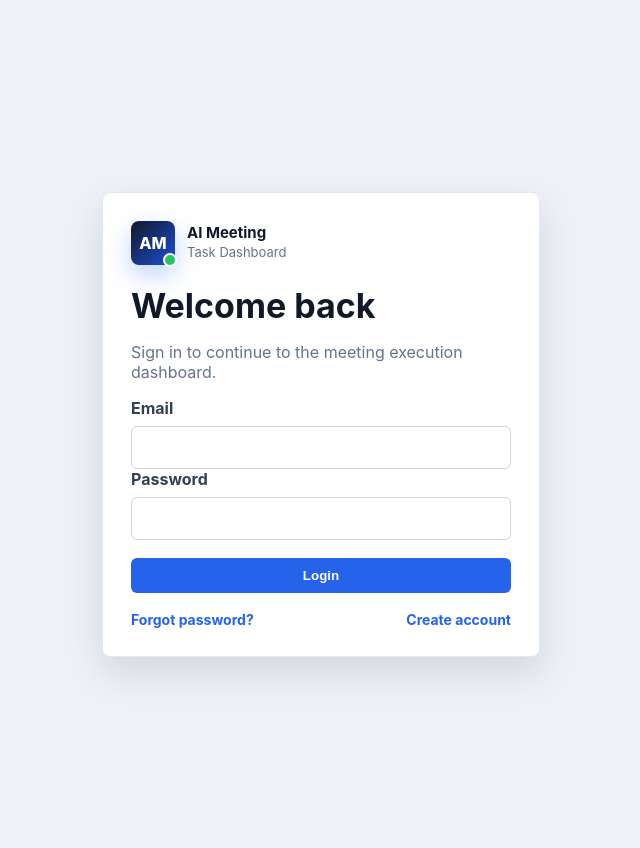
After one commit to kamalesh-sankaranarayanan/AI-Meeting-Analyser, a Flask app: page /login in a window 1280 px wide. The commit adds this page. Shown: the whole page, without its empty margins (319-959 px from the left). Run offline with Flask 3, Linux system fonts and the light colour scheme; the visitor is signed in with stand-in values (Sample User, id 1); data comes from the database, SQL or seed files in the repository.

Commit message:
Add user authentication flow

```diff
--- a/app.py
+++ b/app.py
@@ -1,5 +1,6 @@
-from flask import Flask, render_template, request, redirect, send_file, jsonify, url_for
+from flask import Flask, render_template, request, redirect, send_file, jsonify, url_for, session
 from werkzeug.utils import secure_filename
+from werkzeug.security import generate_password_hash, check_password_hash
 import sqlite3
 import os
 import logging
@@ -7,13 +8,15 @@ import threading
 import time
 import json
 import re
-from datetime import datetime
+import secrets
+from datetime import datetime, timedelta
 from schema import init_db
 from agents import run_all_agents
 from jobs import create_job_or_duplicate, run_processing_job
 from drive_watcher import run_drive_check
 from state import load_state
 from storage import DB_PATH, UPLOAD_FOLDER, REPORTS_DIR, ensure_storage_dirs
+from mailer import send_password_reset
 # Setup logging
 logging.basicConfig(
     level=logging.INFO,
@@ -22,6 +25,7 @@ logging.basicConfig(
 logger = logging.getLogger(__name__)
 
 app = Flask(__name__)
+app.secret_key = os.getenv("SECRET_KEY", secrets.token_hex(32))
 ensure_storage_dirs()
 try:
     init_db()
@@ -58,6 +62,224 @@ def get_db_connection():
 def allowed_file(filename):
     return '.' in filename and \
            filename.rsplit('.', 1)[1].lower() in ALLOWED_EXTENSIONS
+
+
+def auth_enabled():
+    return os.getenv("AUTH_ENABLED", "true").lower() == "true"
+
+
+def auth_time():
+    return datetime.now().strftime("%Y-%m-%d %H:%M:%S")
+
+
+def user_count():
+    conn = get_db_connection()
+    count = conn.execute("SELECT COUNT(*) FROM users").fetchone()[0]
+    conn.close()
+    return count
+
+
+def get_user_by_email(email):
+    conn = get_db_connection()
+    user = conn.execute("SELECT * FROM users WHERE lower(email)=lower(?)", (email,)).fetchone()
+    conn.close()
+    return user
+
+
+def get_user_by_id(user_id):
+    conn = get_db_connection()
+    user = conn.execute("SELECT * FROM users WHERE id=?", (user_id,)).fetchone()
+    conn.close()
+    return user
+
+
+def create_user(name, email, password):
+    conn = get_db_connection()
+    cursor = conn.cursor()
+    cursor.execute("""
+        INSERT INTO users (name, email, password_hash, created_at)
+        VALUES (?, ?, ?, ?)
+    """, (name.strip(), email.strip().lower(), generate_password_hash(password), auth_time()))
+    conn.commit()
+    user_id = cursor.lastrowid
+    conn.close()
+    return user_id
+
+
+def create_password_reset(user_id):
+    token = secrets.token_urlsafe(32)
+    conn = get_db_connection()
+    conn.execute("""
+        INSERT INTO password_resets (user_id, token, created_at, expires_at)
+        VALUES (?, ?, ?, ?)
+    """, (
+        user_id,
+        token,
+        auth_time(),
+        (datetime.now() + timedelta(hours=1)).strftime("%Y-%m-%d %H:%M:%S")
+    ))
+    conn.commit()
+    conn.close()
+    return token
+
+
+def get_reset_by_token(token):
+    conn = get_db_connection()
+    reset = conn.execute("""
+        SELECT pr.*, u.email
+        FROM password_resets pr
+        JOIN users u ON u.id=pr.user_id
+        WHERE pr.token=?
+          AND pr.used_at IS NULL
+          AND pr.expires_at >= ?
+    """, (token, auth_time())).fetchone()
+    conn.close()
+    return reset
+
+
+def safe_next_url(value):
+    if value and value.startswith("/") and not value.startswith("//"):
+        return value
+    return url_for("dashboard")
+
+
+@app.before_request
+def require_login():
+    if not auth_enabled():
+        return None
+
+    public_endpoints = {"login", "register", "forgot_password", "reset_password", "static"}
+    if request.endpoint in public_endpoints:
+        return None
+
+    if user_count() == 0:
+        return redirect(url_for("register", next=request.full_path if request.query_string else request.path))
+
+    if session.get("user_id") and get_user_by_id(session["user_id"]):
+        return None
+
+    return redirect(url_for("login", next=request.full_path if request.query_string else request.path))
+
+
+@app.route("/login", methods=["GET", "POST"])
+def login():
+    if not auth_enabled():
+        return redirect(url_for("dashboard"))
+
+    if user_count() == 0:
+        return redirect(url_for("register", next=request.args.get("next", "/")))
+
+    next_url = safe_next_url(request.args.get("next"))
+    if request.method == "POST":
+        email = request.form.get("email", "").strip().lower()
+        password = request.form.get("password", "")
+        user = get_user_by_email(email)
+        if user and check_password_hash(user["password_hash"], password):
+            session.clear()
+            session["user_id"] = user["id"]
+            session["user_email"] = user["email"]
+            conn = get_db_connection()
+            conn.execute("UPDATE users SET last_login_at=? WHERE id=?", (auth_time(), user["id"]))
+            conn.commit()
+            conn.close()
+            return redirect(safe_next_url(request.form.get("next")))
+        return render_template("login.html", error="Invalid password", next_url=next_url), 401
+
+    return render_template("login.html", next_url=next_url)
+
+
+@app.route("/register", methods=["GET", "POST"])
+def register():
+    if not auth_enabled():
+        return redirect(url_for("dashboard"))
+
+    registration_open = user_count() == 0 or os.getenv("ALLOW_REGISTRATION", "false").lower() == "true"
+    if not registration_open:
+        return redirect(url_for("login"))
+
+    next_url = safe_next_url(request.args.get("next"))
+    if request.method == "POST":
+        name = request.form.get("name", "").strip()
+        email = request.form.get("email", "").strip().lower()
+        password = request.form.get("password", "")
+        confirm_password = request.form.get("confirm_password", "")
+
+        if not name or not email or not password:
+            return render_template("register.html", error="All fields are required.", next_url=next_url), 400
+        if len(password) < 8:
+            return render_template("register.html", error="Password must be at least 8 characters.", next_url=next_url), 400
+        if password != confirm_password:
+            return render_template("register.html", error="Passwords do not match.", next_url=next_url), 400
+        if get_user_by_email(email):
+            return render_template("register.html", error="An account already exists for this email.", next_url=next_url), 400
+
+        user_id = create_user(name, email, password)
+        session.clear()
+        session["user_id"] = user_id
+        session["user_email"] = email
+        return redirect(safe_next_url(request.form.get("next")))
+
+    return render_template("register.html", next_url=next_url)
+
+
+@app.route("/forgot-password", methods=["GET", "POST"])
+def forgot_password():
+    if not auth_enabled():
+        return redirect(url_for("dashboard"))
+
+    if request.method == "POST":
+        email = request.form.get("email", "").strip().lower()
+        user = get_user_by_email(email)
+        reset_link = None
+        email_sent = False
+        if user:
+            token = create_password_reset(user["id"])
+            reset_link = url_for("reset_password", token=token, _external=True)
+            email_sent = send_password_reset(user["email"], reset_link)
+
+        return render_template(
+            "forgot_password.html",
+            success="If that email exists, a reset link has been prepared.",
+            reset_link=reset_link if not email_sent else None
+        )
+
+    return render_template("forgot_password.html")
+
+
+@app.route("/reset-password/<token>", methods=["GET", "POST"])
+def reset_password(token):
+    if not auth_enabled():
+        return redirect(url_for("dashboard"))
+
+    reset = get_reset_by_token(token)
+    if not reset:
+        return render_template("reset_password.html", error="This reset link is invalid or expired."), 400
+
+    if request.method == "POST":
+        password = request.form.get("password", "")
+        confirm_password = request.form.get("confirm_password", "")
+        if len(password) < 8:
+            return render_template("reset_password.html", token=token, error="Password must be at least 8 characters."), 400
+        if password != confirm_password:
+            return render_template("reset_password.html", token=token, error="Passwords do not match."), 400
+
+        conn = get_db_connection()
+        conn.execute(
+            "UPDATE users SET password_hash=? WHERE id=?",
+            (generate_password_hash(password), reset["user_id"])
+        )
+        conn.execute("UPDATE password_resets SET used_at=? WHERE id=?", (auth_time(), reset["id"]))
+        conn.commit()
+        conn.close()
+        return redirect(url_for("login"))
+
+    return render_template("reset_password.html", token=token)
+
+
+@app.route("/logout", methods=["POST"])
+def logout():
+    session.clear()
+    return redirect(url_for("login"))
 
 
 def current_time():
--- a/static/style.css
+++ b/static/style.css
@@ -99,6 +99,161 @@ button:hover{
 
 input[type=file]{
     margin-right:10px;
+}
+
+input[type=text],
+input[type=email],
+input[type=password]{
+    width:100%;
+    box-sizing:border-box;
+    padding:12px 14px;
+    border:1px solid #cbd5e1;
+    border-radius:6px;
+    font-size:15px;
+}
+
+label{
+    display:block;
+    margin-bottom:8px;
+    color:#334155;
+    font-weight:700;
+}
+
+.auth-page{
+    min-height:100vh;
+    display:flex;
+    align-items:center;
+    justify-content:center;
+    padding:24px;
+}
+
+.auth-card{
+    width:100%;
+    max-width:380px;
+    background:white;
+    padding:28px;
+    border-radius:8px;
+    border:1px solid #e5e7eb;
+    box-shadow:0 16px 36px rgba(15,23,42,0.12);
+}
+
+.auth-card h1{
+    margin-bottom:8px;
+}
+
+.auth-card p{
+    color:#64748b;
+}
+
+.auth-brand{
+    display:flex;
+    align-items:center;
+    gap:12px;
+    margin-bottom:20px;
+}
+
+.auth-brand strong{
+    display:block;
+    color:#111827;
+    font-size:15px;
+    line-height:1.1;
+}
+
+.auth-brand span{
+    display:block;
+    color:#64748b;
+    font-size:13px;
+    margin-top:3px;
+}
+
+.auth-mark{
+    width:44px;
+    height:44px;
+    flex:0 0 44px;
+    display:flex;
+    align-items:center;
+    justify-content:center;
+    border-radius:8px;
+    background:linear-gradient(135deg, #111827 0%, #1d4ed8 100%);
+    color:white;
+    font-weight:800;
+    letter-spacing:0;
+    box-shadow:0 10px 24px rgba(37,99,235,0.28);
+    position:relative;
+}
+
+.auth-mark::after{
+    content:"";
+    width:10px;
+    height:10px;
+    border-radius:999px;
+    background:#22c55e;
+    border:2px solid white;
+    position:absolute;
+    right:-2px;
+    bottom:-2px;
+}
+
+.auth-card button{
+    width:100%;
+    margin-top:18px;
+}
+
+.auth-links{
+    display:flex;
+    justify-content:space-between;
+    gap:12px;
+    margin-top:18px;
+    font-size:14px;
+}
+
+.auth-links a{
+    color:#2563eb;
+    font-weight:700;
+    text-decoration:none;
+}
+
+.auth-links a:hover{
+    text-decoration:underline;
+}
+
+.success-text{
+    color:#15803d;
+    font-weight:700;
+}
+
+.reset-link-box{
+    margin-top:14px;
+    padding:12px;
+    border-radius:6px;
+    background:#eff6ff;
+    border:1px solid #bfdbfe;
+    word-break:break-word;
+}
+
+.reset-link-box span{
+    display:block;
+    color:#1e3a8a;
+    font-weight:800;
+    margin-bottom:6px;
+}
+
+.reset-link-box a{
+    color:#2563eb;
+    font-size:13px;
+}
+
+.logout-form{
+    margin-left:auto;
+}
+
+.logout-form button{
+    background:#1f2937;
+    padding:8px 12px;
+}
+
+.logout-form button:hover{
+    background:#374151;
 }
 .stat-card{
     background:white;
--- a/templates/analytics.html
+++ b/templates/analytics.html
@@ -12,6 +12,9 @@
 <a href="/upload">Upload Meeting</a>
 <a href="/meetings">Meeting History</a>
 <a href="/analytics">Analytics</a>
+<form class="logout-form" method="POST" action="/logout">
+    <button type="submit">Logout</button>
+</form>
 </nav>
 
 <div class="container">
--- a/templates/dashboard.html
+++ b/templates/dashboard.html
@@ -25,6 +25,10 @@
 <a href="/meetings">Meeting History</a>
 
 <a href="/analytics">Analytics</a>
+
+<form class="logout-form" method="POST" action="/logout">
+    <button type="submit">Logout</button>
+</form>
 
 
 </nav>
--- /dev/null
+++ b/templates/login.html
@@ -0,0 +1,54 @@
+<!DOCTYPE html>
+<html>
+
+<head>
+    <title>Login</title>
+    <link rel="stylesheet" href="/static/style.css">
+</head>
+
+<body>
+<div class="auth-page">
+    <form class="auth-card" method="POST" action="/login">
+        <div class="auth-brand">
+            <div class="auth-mark">AM</div>
+            <div>
+                <strong>AI Meeting</strong>
+                <span>Task Dashboard</span>
+            </div>
+        </div>
+        <h1>Welcome back</h1>
+        <p>Sign in to continue to the meeting execution dashboard.</p>
+
+        <input type="hidden" name="next" value="{{ next_url }}">
+
+        <label for="email">Email</label>
+        <input
+            id="email"
+            name="email"
+            type="email"
+            autocomplete="email"
+            required>
+
+        <label for="password">Password</label>
+        <input
+            id="password"
+            name="password"
+            type="password"
+            autocomplete="current-password"
+            required>
+
+        {% if error %}
+        <p class="error-text">{{ error }}</p>
+        {% endif %}
+
+        <button type="submit">Login</button>
+
+        <div class="auth-links">
+            <a href="/forgot-password">Forgot password?</a>
+            <a href="/register">Create account</a>
+        </div>
+    </form>
+</div>
+</body>
+
+</html>
--- a/templates/meeting_detail.html
+++ b/templates/meeting_detail.html
@@ -22,6 +22,10 @@ href="/static/style.css">
 <a href="/meetings">Meeting History</a>
 
 <a href="/analytics">Analytics</a>
+
+<form class="logout-form" method="POST" action="/logout">
+    <button type="submit">Logout</button>
+</form>
 
 
 </nav>
--- a/templates/meetings.html
+++ b/templates/meetings.html
@@ -16,6 +16,10 @@
 <a href="/meetings">Meeting History</a>
 
 <a href="/analytics">Analytics</a>
+
+<form class="logout-form" method="POST" action="/logout">
+    <button type="submit">Logout</button>
+</form>
 
 
 </nav>
--- a/templates/processing_status.html
+++ b/templates/processing_status.html
@@ -11,6 +11,9 @@
     <a href="/upload">Upload Meeting</a>
     <a href="/meetings">Meeting History</a>
     <a href="/analytics">Analytics</a>
+    <form class="logout-form" method="POST" action="/logout">
+        <button type="submit">Logout</button>
+    </form>
 </nav>
 
 <div class="container">
--- a/templates/upload.html
+++ b/templates/upload.html
@@ -20,6 +20,10 @@
 <a href="/meetings">Meeting History</a>
 
 <a href="/analytics">Analytics</a>
+
+<form class="logout-form" method="POST" action="/logout">
+    <button type="submit">Logout</button>
+</form>
 
 
 </nav>
```
Also changed, not shown: mailer.py (+25 -0 lines), processing.py (+5 -0 lines), render.yaml (+8 -0 lines), schema.py (+25 -0 lines), templates/forgot_password.html (added, +45 -0 lines), templates/register.html (added, +49 -0 lines), templates/reset_password.html (added, +43 -0 lines), tests/test_app_flows.py (+58 -0 lines), 1 other file.
